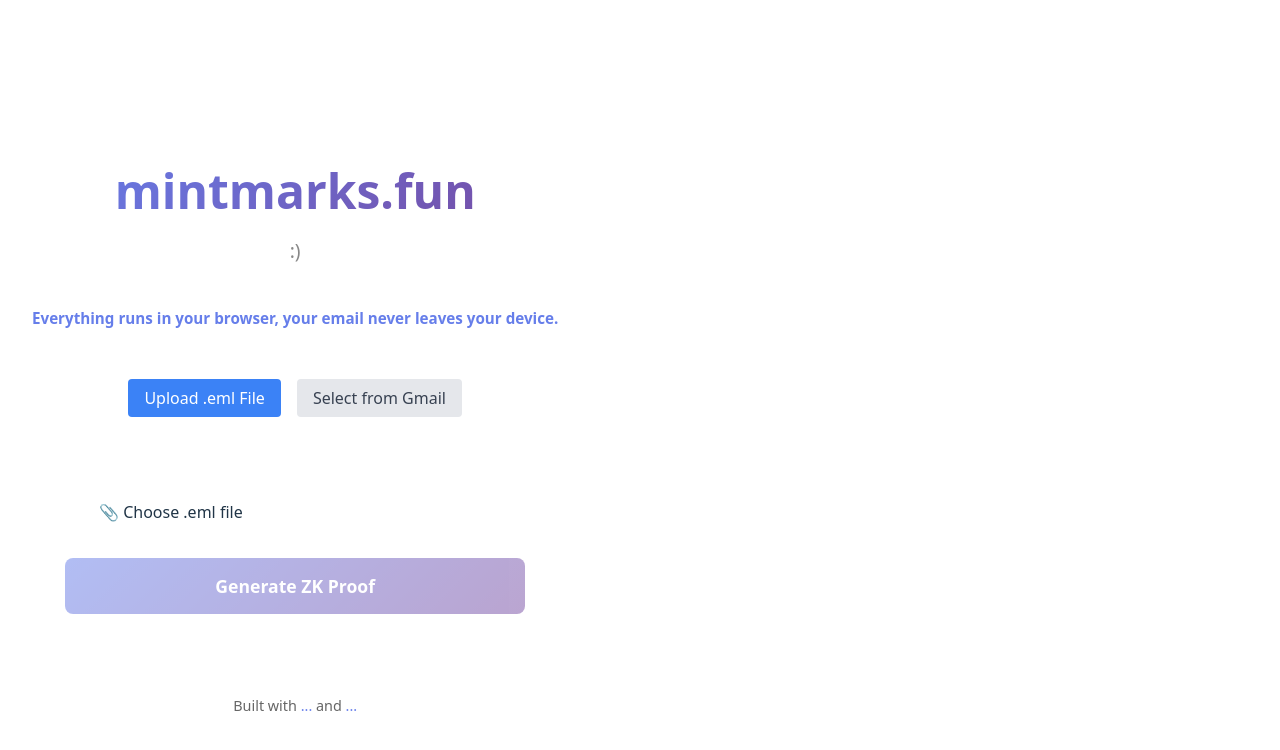
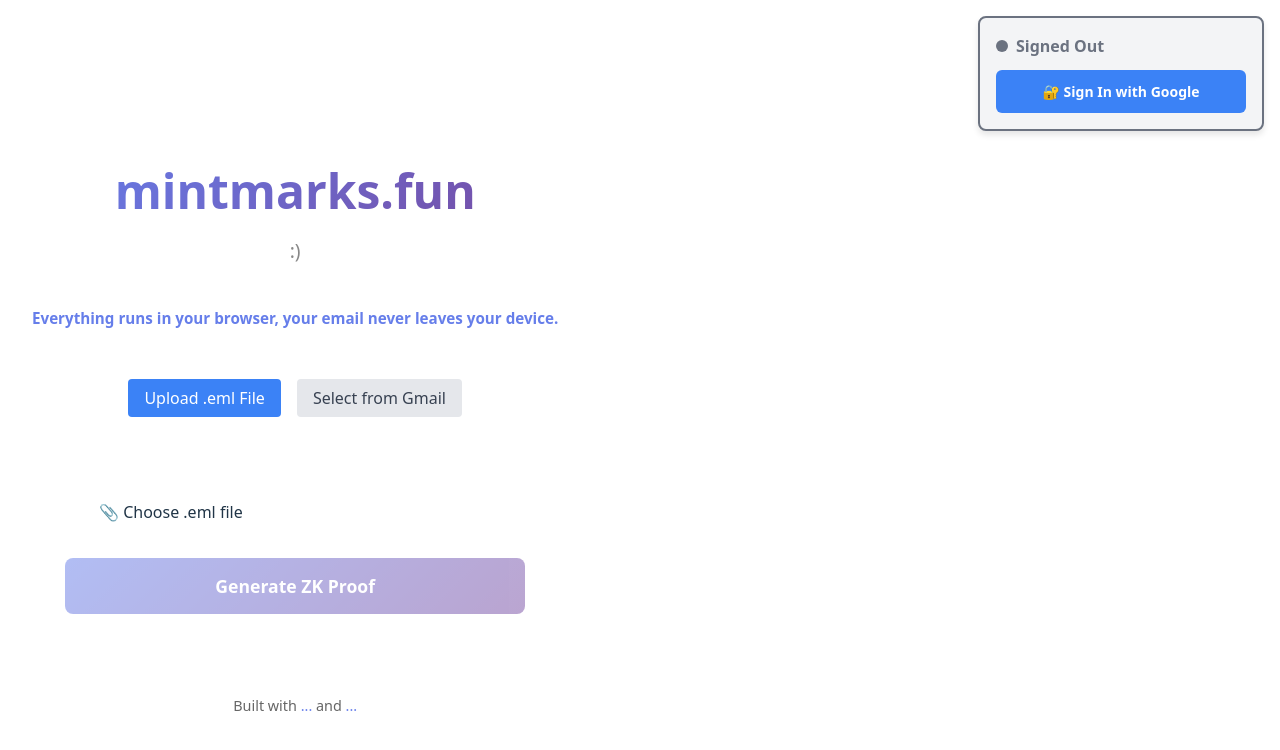
Before and after one commit to 0x471/mintmarks.fun, a React (Vite) app in the folder web/: page / in a window 1280 px wide. Shown: the top 750 px of the page. Built offline with nearby package versions, Linux system fonts and the light colour scheme.

Commit message:
feat: add AuthStatus component with sign in/out UI

```diff
--- a/web/src/App.tsx
+++ b/web/src/App.tsx
@@ -3,6 +3,7 @@ import { ProofGenerator, validateEmlFile, type ProofResult } from './lib/proofGe
 import { useAuth } from './contexts/AuthContext';
 import { getEmailRaw, TokenExpiredError } from './services/gmail';
 import { EmailList } from './components/EmailList';
+import { AuthStatus } from './components/AuthStatus';
 import './App.css';
 import { Buffer } from 'buffer';
 
@@ -127,6 +128,7 @@ function App() {
 
   return (
     <div className="app">
+      <AuthStatus />
       <div className="container">
         <header>
           <h1>mintmarks.fun</h1>
--- /dev/null
+++ b/web/src/components/AuthStatus.tsx
@@ -0,0 +1,201 @@
+import { useState, useEffect } from 'react'
+import { useAuth } from '../contexts/AuthContext'
+
+interface UserInfo {
+  email: string
+  name?: string
+  picture?: string
+}
+
+export function AuthStatus() {
+  const { isAuthenticated, accessToken, logout, login } = useAuth()
+  const [userInfo, setUserInfo] = useState<UserInfo | null>(null)
+  const [loading, setLoading] = useState(false)
+
+  useEffect(() => {
+    if (isAuthenticated && accessToken) {
+      fetchUserInfo()
+    } else {
+      setUserInfo(null)
+    }
+  }, [isAuthenticated, accessToken])
+
+  const handleLogout = () => {
+    logout()
+  }
+
+  const fetchUserInfo = async () => {
+    if (!accessToken) return
+
+    setLoading(true)
+    try {
+      // Fetch user info from Google OAuth
+      const response = await fetch('https://www.googleapis.com/oauth2/v2/userinfo', {
+        headers: {
+          Authorization: `Bearer ${accessToken}`,
+        },
+      })
+
+      if (response.ok) {
+        const data = await response.json()
+        setUserInfo({
+          email: data.email || 'Unknown',
+          name: data.name,
+          picture: data.picture,
+        })
+      }
+    } catch (error) {
+      console.error('Failed to fetch user info:', error)
+    } finally {
+      setLoading(false)
+    }
+  }
+
+  return (
+    <div
+      style={{
+        position: 'fixed',
+        top: '1rem',
+        right: '1rem',
+        padding: '1rem',
+        backgroundColor: '#f3f4f6',
+        borderRadius: '8px',
+        border: isAuthenticated ? '2px solid #10b981' : '2px solid #6b7280',
+        boxShadow: '0 4px 6px rgba(0, 0, 0, 0.1)',
+        minWidth: '250px',
+        zIndex: 1000,
+      }}
+    >
+      {isAuthenticated ? (
+        <>
+          {/* Green status indicator */}
+          <div
+            style={{
+              display: 'flex',
+              alignItems: 'center',
+              gap: '0.5rem',
+              marginBottom: '0.75rem',
+            }}
+          >
+            <div
+              style={{
+                width: '12px',
+                height: '12px',
+                borderRadius: '50%',
+                backgroundColor: '#10b981',
+                boxShadow: '0 0 8px #10b981',
+                animation: 'pulse 2s infinite',
+              }}
+            />
+            <span style={{ fontWeight: 'bold', color: '#10b981' }}>Signed In</span>
+          </div>
+
+          {/* User info */}
+          {loading ? (
+            <div style={{ color: '#6b7280', fontSize: '0.875rem', marginBottom: '0.75rem' }}>
+              Loading...
+            </div>
+          ) : userInfo ? (
+            <div>
+              {userInfo.name && (
+                <div style={{ fontWeight: '600', marginBottom: '0.25rem' }}>
+                  {userInfo.name}
+                </div>
+              )}
+              <div style={{ fontSize: '0.875rem', color: '#6b7280', marginBottom: '0.75rem' }}>
+                {userInfo.email}
+              </div>
+            </div>
+          ) : (
+            <div style={{ color: '#6b7280', fontSize: '0.875rem', marginBottom: '0.75rem' }}>
+              Unable to load user info
+            </div>
+          )}
+
+          {/* Logout button */}
+          <button
+            onClick={handleLogout}
+            style={{
+              width: '100%',
+              padding: '0.75rem',
+              backgroundColor: '#ef4444',
+              color: 'white',
+              border: 'none',
+              borderRadius: '6px',
+              cursor: 'pointer',
+              fontSize: '0.875rem',
+              fontWeight: '600',
+              transition: 'background-color 0.2s',
+            }}
+            onMouseEnter={(e) => {
+              e.currentTarget.style.backgroundColor = '#dc2626'
+            }}
+            onMouseLeave={(e) => {
+              e.currentTarget.style.backgroundColor = '#ef4444'
+            }}
+          >
+            🚪 Sign Out
+          </button>
+        </>
+      ) : (
+        <>
+          {/* Gray status indicator */}
+          <div
+            style={{
+              display: 'flex',
+              alignItems: 'center',
+              gap: '0.5rem',
+              marginBottom: '0.75rem',
+            }}
+          >
+            <div
+              style={{
+                width: '12px',
+                height: '12px',
+                borderRadius: '50%',
+                backgroundColor: '#6b7280',
+              }}
+            />
+            <span style={{ fontWeight: 'bold', color: '#6b7280' }}>Signed Out</span>
+          </div>
+
+          {/* Sign In button */}
+          <button
+            onClick={login}
+            style={{
+              width: '100%',
+              padding: '0.75rem',
+              backgroundColor: '#3b82f6',
+              color: 'white',
+              border: 'none',
+              borderRadius: '6px',
+              cursor: 'pointer',
+              fontSize: '0.875rem',
+              fontWeight: '600',
+              transition: 'background-color 0.2s',
+            }}
+            onMouseEnter={(e) => {
+              e.currentTarget.style.backgroundColor = '#2563eb'
+            }}
+            onMouseLeave={(e) => {
+              e.currentTarget.style.backgroundColor = '#3b82f6'
+            }}
+          >
+            🔐 Sign In with Google
+          </button>
+        </>
+      )}
+
+      <style>{`
+        @keyframes pulse {
+          0%, 100% {
+            opacity: 1;
+          }
+          50% {
+            opacity: 0.5;
+          }
+        }
+      `}</style>
+    </div>
+  )
+}
--- a/web/src/contexts/AuthContext.tsx
+++ b/web/src/contexts/AuthContext.tsx
@@ -72,7 +72,7 @@ export function AuthProvider({ children }: { children: ReactNode }) {
     }
 
     const redirectUri = window.location.origin
-    const scope = 'https://www.googleapis.com/auth/gmail.readonly'
+    const scope = 'https://www.googleapis.com/auth/gmail.readonly https://www.googleapis.com/auth/userinfo.email https://www.googleapis.com/auth/userinfo.profile'
     const responseType = 'token'
     const authUrl = `https://accounts.google.com/o/oauth2/v2/auth?client_id=${clientId}&redirect_uri=${redirectUri}&response_type=${responseType}&scope=${scope}`
 
```
